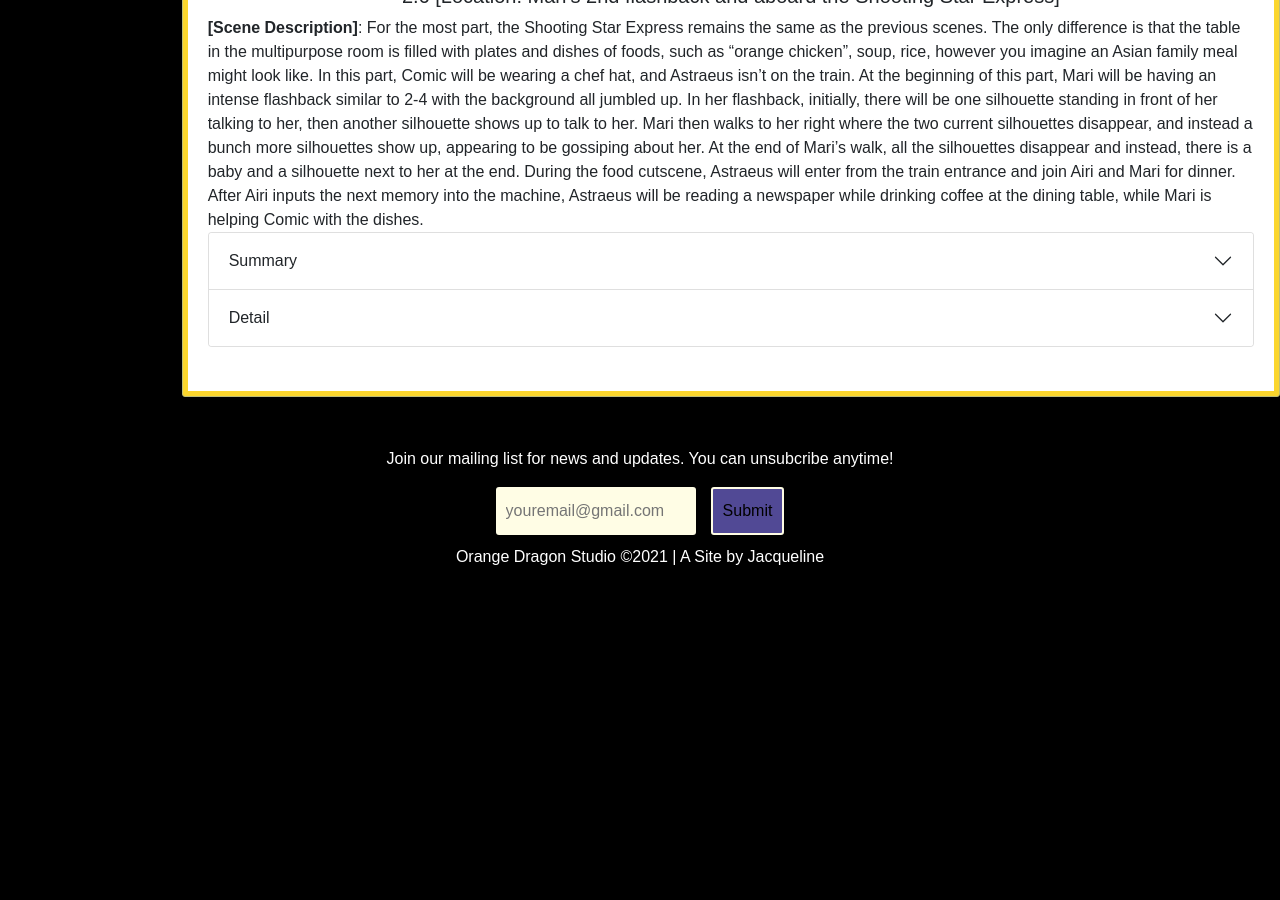
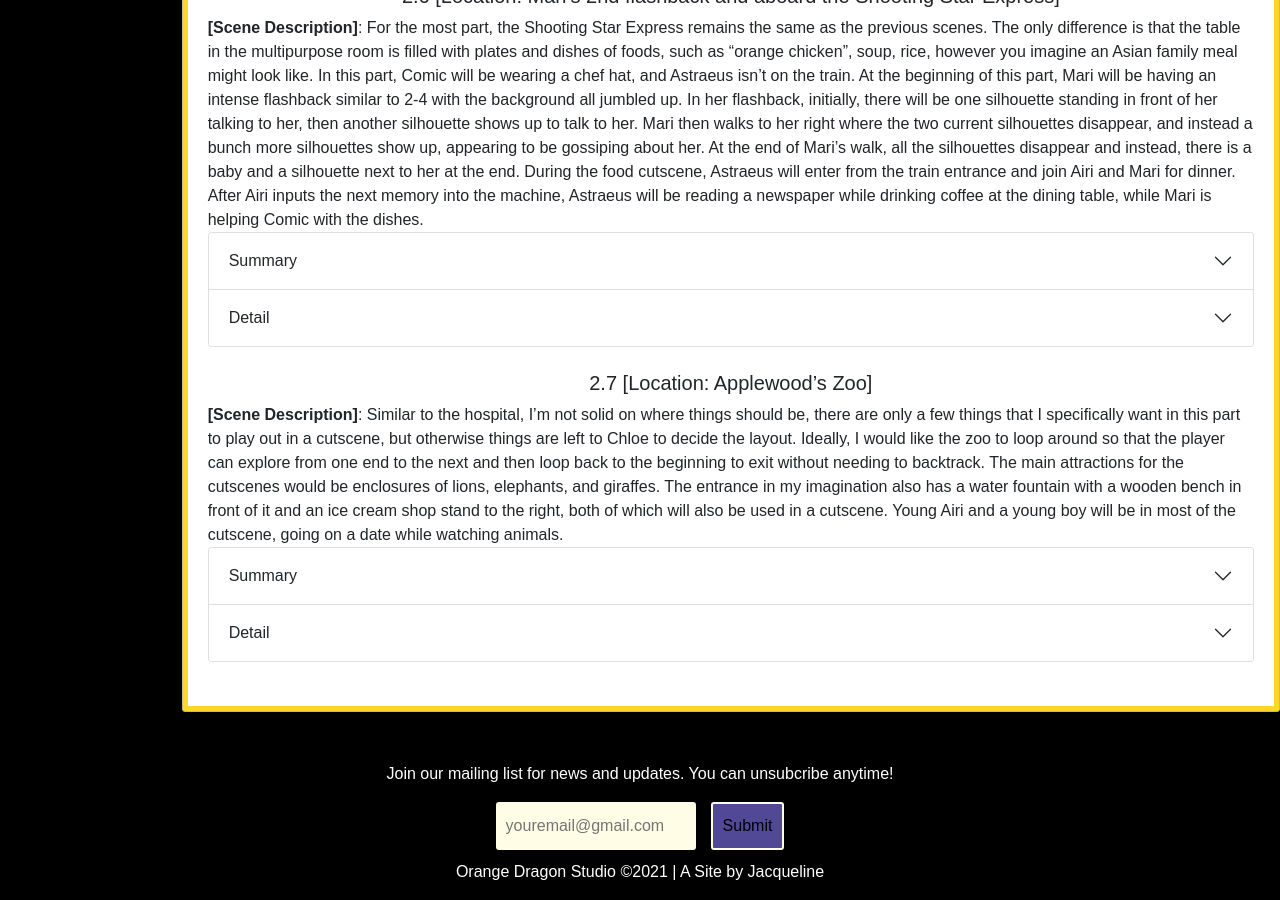
Before and after one commit to Jacquelinett/mwuaps, a Jekyll site: the page built from wiki/story/chapter2/index.html, in a window 1280 px wide and 900 px high, scrolled down 2439 px. Built offline with Jekyll 4.4.1, drawn with Linux system fonts in a browser that asks for light colours; before the commit the page ends 3024 px from its top, so only the background shows below that; some of the changed lines change nothing that is shown.

Commit message:
upload 2-7 and fix 2-6 expand bug

```diff
--- a/wiki/story/chapter2/chapter2-6.html
+++ b/wiki/story/chapter2/chapter2-6.html
@@ -13,13 +13,13 @@
 while Mari is helping Comic with the dishes.
 
 <br>
-<div class="accordion" id="chapter2-1">
+<div class="accordion" id="chapter2-6">
     <div class="accordion-item">
         <button class="accordion-button collapsed" type="button" data-bs-toggle="collapse"
-            data-bs-target="#chapter2-1-1" aria-expanded="false" aria-controls="chapter2-1-1">
+            data-bs-target="#chapter2-6-1" aria-expanded="false" aria-controls="chapter2-6-1">
             Summary
         </button>
-        <div id="chapter2-1-1" class="accordion-collapse collapse" data-bs-parent="#chapter2-1">
+        <div id="chapter2-6-1" class="accordion-collapse collapse" data-bs-parent="#chapter2-6">
             <div class="accordion-body">
                 Mari has another flashback as soon as she and Airi are back on the Shooting Star Express. In her
                 flashback, she had a fight with her parents and stormed out of the room, where there are a bunch of
@@ -33,10 +33,10 @@
     </div>
     <div class="accordion-item">
         <button class="accordion-button collapsed" type="button" data-bs-toggle="collapse"
-            data-bs-target="#chapter2-1-2" aria-expanded="false" aria-controls="chapter2-1-2">
+            data-bs-target="#chapter2-6-2" aria-expanded="false" aria-controls="chapter2-6-2">
             Detail
         </button>
-        <div id="chapter2-1-2" class="accordion-collapse collapse" data-bs-parent="#chapter2-1">
+        <div id="chapter2-6-2" class="accordion-collapse collapse" data-bs-parent="#chapter2-6">
             <div class="accordion-body">
                 <p>[Scene]: Mari is having a flashback where a silhouette is talking to her:</p>
                 <ul>
--- /dev/null
+++ b/wiki/story/chapter2/chapter2-7.html
@@ -0,0 +1,292 @@
+<h5>2.7 [Location: Applewood’s Zoo]</h5>
+
+<b>[Scene Description]</b>: Similar to the hospital, I’m not solid on where things should be, there are only a few
+things that I specifically want in this part to play out in a cutscene, but otherwise things are left to Chloe to decide
+the layout. Ideally, I would like the zoo to loop around so that the player can explore from one end to the next and
+then loop back to the beginning to exit without needing to backtrack. The main attractions for the cutscenes would be
+enclosures of lions, elephants, and giraffes. The entrance in my imagination also has a water fountain with a wooden
+bench in front of it and an ice cream shop stand to the right, both of which will also be used in a cutscene. Young Airi
+and a young boy will be in most of the cutscene, going on a date while watching animals.
+<br>
+<div class="accordion" id="chapter2-7">
+    <div class="accordion-item">
+        <button class="accordion-button collapsed" type="button" data-bs-toggle="collapse"
+            data-bs-target="#chapter2-7-1" aria-expanded="false" aria-controls="chapter2-7-1">
+            Summary
+        </button>
+        <div id="chapter2-7-1" class="accordion-collapse collapse" data-bs-parent="#chapter2-7">
+            <div class="accordion-body">
+                Airi and Mari arrive at the zoo, where Mari realizes Airi went on a date here when she was younger. Mari
+                suggested that they search separately so as to not intrude on Airi’s more intimate life details. Airi
+                observes her younger self’s date, questioning why she even liked the boy she dated in the first place.
+                When they are done searching, Airi reveals to Mari that the boy she was seeing here actually dumped her
+                the week after so this actually brings back a sore spot for her. Mari forces Airi to enjoy herself by
+                dragging her across the zoo and experiencing going to the zoo as is without any worries/concern about
+                figuring out who she is.
+            </div>
+        </div>
+    </div>
+    <div class="accordion-item">
+        <button class="accordion-button collapsed" type="button" data-bs-toggle="collapse"
+            data-bs-target="#chapter2-7-2" aria-expanded="false" aria-controls="chapter2-7-2">
+            Detail
+        </button>
+        <div id="chapter2-7-2" class="accordion-collapse collapse" data-bs-parent="#chapter2-7">
+            <div class="accordion-body">
+                <p>[Scene]: A door appears near the entrance to the zoo, in front of the water fountain. Airi and Mari
+                    exit from it, and a moment after, from the bottom of the screen a young Airi and a young boy walk
+                    up, seemingly talking and smiling. Mari nudges Airi</p>
+                <ul>
+                    <li>[Mari winks]: “Oh, I see why you pick this memory”</li>
+                    <li>[Airi blushes]: “It...It’s not like that!”</li>
+                    <li>[Mari crosses her arm]: “Uh-huh. I believe you. Tell you what, why don’t I let you uh, observe
+                        your totally-not-a-date. This zoo seems big enough that we probably should split off so we can
+                        cover more ground”</li>
+                    <li>[Airi awkwardly nods]: “Okay!”</li>
+                    <li>[Mari starts walking off screen]: “Let’s meet back here once we are done. See you in a bit”</li>
+                </ul>
+
+                <p>[Gameplay]: Despite the dialogs implying that the player needs to explore the zoos, the main
+                    objective for this part is actually for the player to follow and observe young Airi and the boy. The
+                    whole zoo is open up for the player to explore, but to proceed with the story, the player will need
+                    to do the following IN ORDER:</p>
+                <ul>
+                    <li>
+                        Interact with the lions’ enclosure
+                        <ul>
+                            <li>Airi walks up to her younger self standing next to the boy in front of the lions’
+                                encampment. She stood still and observe them</li>
+                            <li>A moment passed by without any interaction between young Airi and the boy</li>
+                            <li>[Airi]: “Right. I remember. This was a very awkward date”</li>
+                            <li>[Young Airi]: “Do you like lions?”</li>
+                            <li>[Boy nervously answers]: “YEAH THEY ARE LIKE BIG CATS”</li>
+                            <li>[Young Airi]: “I see, what’s your favorite anima…”</li>
+                            <li>[Boy interrupts young Airi]: “Elephant!”</li>
+                            <li>[Young Airi]: “A...ah! Nice!”</li>
+                            <li>Another moment of awkward silence</li>
+                            <li>Airi rolls her eyes</li>
+                            <li>[Boy]: “What’s your favorite animal Airi?”</li>
+                            <li>[Airi]: “I like giraffes”</li>
+                            <li>Another moment of awkward silence</li>
+                            <li>Airi facepalm</li>
+                            <li>[Airi]: “How the heck did I go home that day thinking this was a great date? Dude, you
+                                could like... I don’t know... ask me follow-up questions like why I like giraffes or
+                                something. This is so painful to watch”</li>
+                            <li>[Boy]: “Do you want to go see the elephant next?”</li>
+                            <li>[Young Airi]: “Yeah!”</li>
+                            <li>The two leaves and Airi let out a sigh</li>
+                            <li>[Airi]: “Do I really want to see this?”</li>
+                        </ul>
+                    </li>
+                    <li>
+                        Interact with the elephants’ enclosure
+                        <ul>
+                            <li>Airi watches as some of the elephants in the enclosure start sucking up water from a
+                                small pond</li>
+                            <li>[Airi]: “Oh… right”</li>
+                            <li>The elephants start shooting water at everyone, including young Airi and the boy, as
+                                well as AIri, who got her clothes wet.</li>
+                            <li>[Airi]: “COMIC WTF. I thought I can’t interact with the past other than like I don’t
+                                know how to open a door or something?”</li>
+                            <li>A door to the Shooting Star Express open and Comic poke his head out</li>
+                            <li>[Comic]: “Sorry. Uh. The machine has the sensation setting enabled. I can turn it off if
+                                you want”</li>
+                            <li>[Airi]: “Please do. And dry my clothes too, if possible”</li>
+                            <li>[Comic]: “Okay. But let me double-check to be sure, are you sure you want to disable the
+                                sensation setting?”</li>
+                            <li>[Airi]: “Yes. Absolutely. I don’t want to bet wet”</li>
+                            <li>[Comic glares at Airi]: “Okay. Well. Don’t ask me to turn it on again then. But I’m sure
+                                you will. A little birdy told me so”</li>
+                            <li>[Airi]: “I don’t see why I would need to turn it on again. But okay. Thank you Comic”
+                            </li>
+                            <li>The door closes and Airi walks forward to her younger self and the boy and listens to
+                                the conversation</li>
+                            <li>[Boy]: “Whew! That was fun!”</li>
+                            <li>[Young Airi]: “Yeah!”</li>
+                            <li>[Boy]: “Do you want to hear some elephant facts?”</li>
+                            <li>[Young Airi]: “Yeah!”</li>
+                            <li>[Boy]: “Did you know you can tell two separate species of elephants apart by their
+                                ears?”</li>
+                            <li>[Young Airi]: “Really?”</li>
+                            <li>The boy runs to the left and starts points</li>
+                            <li>[Boy]: “Yup! So look over there, that elephants have rounded and small ears, so it’s an
+                                Asian elephant”</li>
+                            <li>Boy start running to the right and points</li>
+                            <li>[Boy]: “This one has much bigger ears, so it’s an African elephant”</li>
+                            <li>[Young Airi]: “Wow, you know so much!”</li>
+                            <li>[Boy smugs]: “They are my favorite animal after all!”</li>
+                            <li>[Airi rolls her eyes]: “Alternatively the sign does say what kind of elephants they are.
+                            </li>
+                            <li>[AIri pulls out her phones]: “Also, that fact is literally the top result when you
+                                search ‘elephant fact’ on a Goggle”</li>
+                            <li>[Boy]: “Did you know, their tusks are actually teeth?”</li>
+                            <li>[Airi]: “2nd result”</li>
+                            <li>[Boy]: “Did you know that elephants are constantly eating? They need up to 150kg of food
+                                per day so they pretty much spend ¾ of their day eating”</li>
+                            <li>[Airi]: “3rd result, word for word”</li>
+                            <li>[Young Airi]: “Wow you are amazing!”</li>
+                            <li>[Airi]: “No. He just Goggled them before going on this date. Urgh. Young me was dumb”
+                            </li>
+                            <li>[Boy]: “Let’s go check out the giraffe”</li>
+                            <li>[Young Airi]: “Okay!”</li>
+                            <li>Young Airi and the boy leave.</li>
+                        </ul>
+                    </li>
+                    <li>
+                        Interact with the giraffes’ enclosure
+                        <ul>
+                            <li>Airi walks up to her younger self and the boy standing next to each other and listens to
+                                their conversations.</li>
+                            <li>[Boy]: “Could you wait a bit? I have to go to the bathroom”</li>
+                            <li>[Young Airi]: “Yeah!”</li>
+                            <li>The boy starts walking to a corner of the enclosure and turns, but he doesn’t actually
+                                leave to go to the bathroom. Instead, he pulls out his phone and looks at it. Airi
+                                notice this and walk over and read the boy’s phone</li>
+                            <li>[Airi]: “Giraffe fac… OH YOU SON OF A GUN. WOW. ”</li>
+                            <li>The boy quickly scrolls down the page and then walks back to young Airi. Airi follows
+                                him.</li>
+                            <li>[Boy]: “Back”</li>
+                            <li>[Young Airi]: “That was quick”</li>
+                            <li>[Boy]: “Yeah it turned out I didn’t need to go as badly as I thought I did. Do you want
+                                to hear some giraffe facts?”</li>
+                            <li>[Young Airi]: “Yeah!”</li>
+                            <li>[Airi]: “You know what. I’m going to be an adult here and walk away before I start
+                                cursing. Let’s go wait for Mari”</li>
+                        </ul>
+                    </li>
+                    <li>
+                        Go sit down at the bench in front of the fountain
+                        <ul>
+                            <li>Airi will make an angry face while sitting on the bench. A moment after Mari enters from
+                                off-screen and walk over</li>
+                            <li>[Mari]: “Oh hey you are done already?”</li>
+                            <li>Just then, young Airi and the boy also walk in from off-screen. They walk to the ice
+                                cream stand and start talking to the ice cream man inaudibly. Mari sits down on the
+                                bench next to Airi.</li>
+                            <li>[Mari]: “You seem angry. Wasn’t this supposed to be a happy memory for you?”</li>
+                            <li>[Airi]: “YEAH. It was. I guess.”</li>
+                            <li>[Mari]: “Are you okay?”</li>
+                            <li>[Airi]: “Yes. Sorry. This was, well, it still is a happy memory for me, it just at that
+                                time younger me didn’t realize that the guy was just an idiot with a smartphone who can
+                                look up fun facts on Goggle.”</li>
+                            <li>[Mari]: “He’s a kid, Airi. Kids that age will do whatever it takes to be cool”</li>
+                            <li>[Airi put]: “I know... I know. Look, I’m just upset because he dumped me like a week
+                                after okay and I never really got over it”</li>
+                            <li>[Mari looks at Airi like she was joking]: “Wait. Really?”</li>
+                            <li>[Mari starts laughing, Airi starts blushing]: “Oh wow you are serious. Airi, how old
+                                were you when this happened? This must be at least like 15 years+ ago, right? You are
+                                still upset over a boy?”</li>
+                            <li>[Airi fluster]: “NO…”</li>
+                            <li>[Airi resigns]: “Yeah… I guess so. This was very silly of me huh?”</li>
+                            <li>The boy and young Airi left the ice cream stand with ice creams in hand. Mari notices
+                                the two leaving and smacks Airi on the shoulder.</li>
+                            <li>[Mari]: “Airi, we came here specifically so you could have some fun memories for once.
+                                Don’t let something so ridiculous take that away. Come, let see what ice cream the ice
+                                cream guy have”</li>
+                            <li>[Airi]: “Okay”</li>
+                            <li>Airi and Mari stood up and start walking over to the ice cream stand</li>
+                            <li>[Mari]: “Which flavor is good? I saw the younger you walk away with some ice cream. You
+                                had some of this ice cream before right?”</li>
+                            <li>[Airi]: “Yeah, I tried a few ice creams here each time I visited the zoo. I really like
+                                the caramel ice cream”</li>
+                            <li>[Mari]: “Sounds good to me. Comic?”</li>
+                            <li>A door appears and Comic pokes his head out</li>
+                            <li>[Comic]: “What?”</li>
+                            <li>[Mari]: “Can we like, buy these ice cream or something? We want to eat them”</li>
+                            <li>[Comic]: “Have Airi eaten these ice creams before?”</li>
+                            <li>[Mari]: “Yeah, she said she tried a bunch of them”</li>
+                            <li>[Comic]: “That’s easy then. Since she tried it I can just make the ice cream from her
+                                memories. Here you go”</li>
+                            <li>Ice cream appears in Mari and Airi’s hands. They both start eating them.</li>
+                            <li>[Mari]: “Yo Airi. This ice cream is really good”</li>
+                            <li>[Airi]: “Really? Mine doesn’t taste like… anything”</li>
+                            <li>[Mari leans over, sniffs Airi’s ice cream, and takes a bite]: “What are you talking
+                                about? It tastes great. Try mine”</li>
+                            <li>[Airi takes a bite of Mari’s ice cream]: “Nope. Taste like nothing”</li>
+                            <li>Suddenly Airi has a flashback about Comic saying “Are you sure you want to disable the
+                                sensation setting off?”</li>
+                            <li>[Airi]: “Oh fuq”</li>
+                            <li>Airi turn over to look at Comic, who’s glaring at her</li>
+                            <li>[Airi]: “C...Comic?”</li>
+                            <li>[Comic]: “Nope. I’m not enabling it again”</li>
+                            <li>[Airi]: “Pretty please?”</li>
+                            <li>[Comic]: “Nope. Too late”</li>
+                            <li>[Airi]: “Please do it Comic”</li>
+                            <li>[Comic]: “I said no”</li>
+                            <li>[Mari]: “FOR FUCK SAKE COMIC JUST DO IT”</li>
+                            <li>[Comic jolted]: “Okay! Done. Sorry”</li>
+                            <li>[Mari laugh]: “Thank you Comic”</li>
+                            <li>[Airi takes a bite of the ice cream]: “Yay. It tastes like caramel now. Thank you Comic”
+                            </li>
+                            <li>[Comic shakes his head]: “Okay. Well. If you two need anything else. Call me”</li>
+                            <li>[Mari yells]: “THANK YOU COMIC. Let’s go Airi!”</li>
+                            <li>[Airi]: “Go where?”</li>
+                            <li>[Mari]: “Explore the zoo, duh. This was supposed to be a fun memory right? Let’s enjoy
+                                ourselves”</li>
+                            <li>Mari grab Airi’s hand and pull her as the scene fade to black</li>
+                        </ul>
+                    </li>
+                </ul>
+
+                <p>[Art Scenes]: The next scene is just a few art drawing with dialogs</p>
+                <ul>
+                    <li>
+                        [Drawing 1]: Airi and Mari riding elephants
+                        <ul>
+                            <li>[Airi]: “So were you able to remember anything important?”</li>
+                            <li>[Mari]: “Nope. I think I have been to the zoo once or twice since I feel a little bit of
+                                familiarity here, but otherwise nothing else”</li>
+                        </ul>
+                    </li>
+                    <li>
+                        [Drawing 2]: Airi and Mari pretend to roar while standing in front of a roaring lion
+                        <ul>
+                            <li>[Airi]: “I see. Well I’m sorry you couldn’t remember much”</li>
+                            <li>[Mari]: “Oh don’t be. I’m having a lot of fun. If anything I’m sorry for needing your
+                                help so much”</li>
+                        </ul>
+                    </li>
+                    <li>
+                        [Drawing 3]: Airi kneels down and prays to Comic who’s somehow eye-roll at Airi despite not
+                        having eyes. Mari just stand back and enjoy the moment
+                        <ul>
+                            <li>[Mari]: “Isn’t this like, your… 7th ice cream Airi?”</li>
+                            <li>[Airi]: “Uh. No? This is like… my 6th one, I think”</li>
+                            <li>[Comic. It is the 7th. I kept track. You know what, why don’t I just give you like 10
+                                more so you can stop calling me every time you want an ice cream?”</li>
+                            <li>[Airi]: “Oo. Yes please”</li>
+                        </ul>
+                    </li>
+                    <li>
+                        [Drawing 4]: Airi and Mari take a selfie together. Airi holds half-eaten ice cream.
+                        <ul>
+                            <li>[Mari]: “Airi?”</li>
+                            <li>[Airi]: “Hmm?”</li>
+                            <li>[Mari]: “N...nothing. Your ice cream is melting’</li>
+                            <li>[Airi]: “OH SHIT YOU ARE RIGHT. UH, COMIC CAN YOU DRY MY CLOTHING AGAIN?”</li>
+                        </ul>
+                    </li>
+                    <li>
+                        [Drawing 5]: Airi stands half inside of the Shooting Star door, Mari stands outside a bit away.
+                        <ul>
+                            <li>[Mari]: “Thank you Airi… I really needed this too. I was feeling really sad when I found
+                                out I was dead, but you, you gave me hope. With you, I feel like I can have the courage
+                                to overcome anything”</li>
+                            <li>[Airi]: “Are you coming, Mari?”</li>
+                            <li>[Mari]: “Yeah! Coming”</li>
+                        </ul>
+                    </li>
+                    <li>Scene fade to black
+                        <ul>
+                            <li>[Mari]: “Thank you”</li>
+                        </ul>
+                    </li>
+                </ul>
+
+                </ul>
+            </div>
+        </div>
+    </div>
+</div>
+
+<br>
--- a/wiki/story/chapter2/index.html
+++ b/wiki/story/chapter2/index.html
@@ -10,3 +10,4 @@
 {% include_relative chapter2-4.html %}
 {% include_relative chapter2-5.html %}
 {% include_relative chapter2-6.html %}
+{% include_relative chapter2-7.html %}
```
